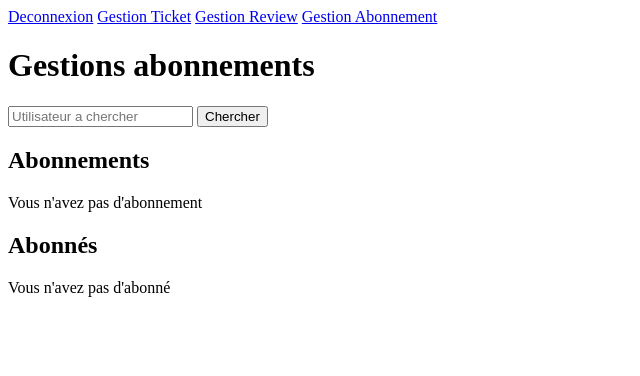
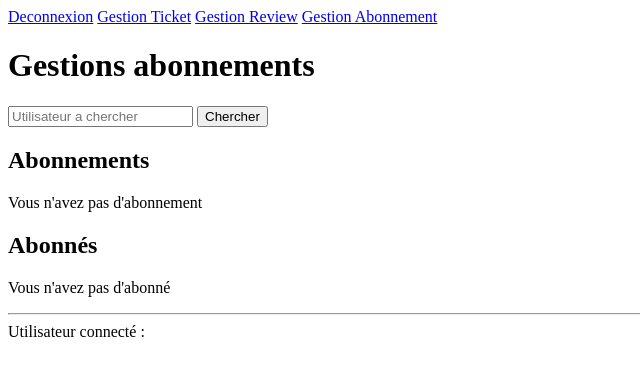
Before and after one commit to ClemiDouce/BookReview, a Django app: page /abonnement/abonnement/ in a window 1280 px wide. Shown: the top 376 px of the page, without its empty margins (0-640 px from the left). Run offline with Django 3.2, Linux system fonts and the light colour scheme.

Commit message:
add base template

```diff
--- a/templates/base.html
+++ b/templates/base.html
@@ -12,5 +12,7 @@
 	{% block content %}
 
 	{% endblock %}
+	<hr>
+	Utilisateur connecté : {{ request.user.username|upper }}
 </body>
 </html>
```
